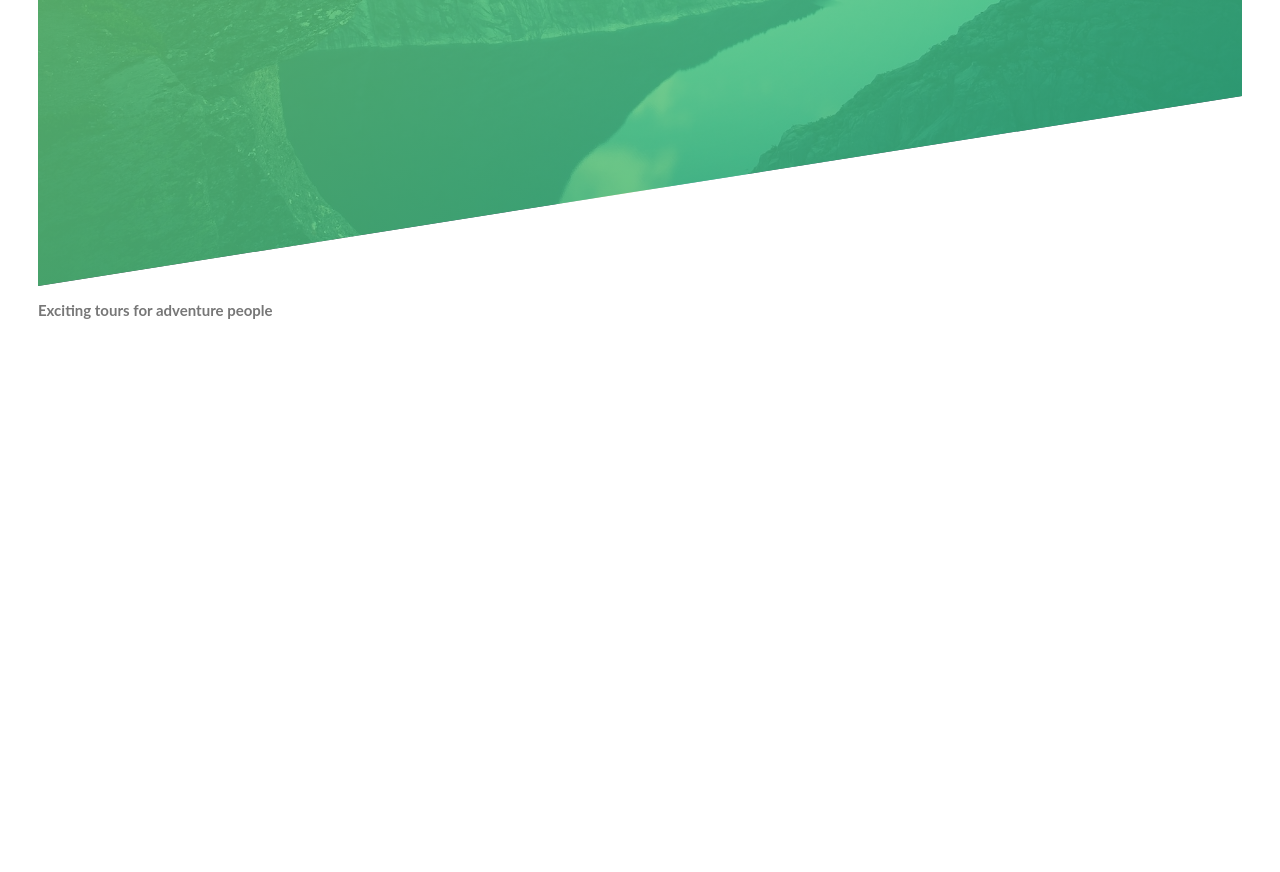
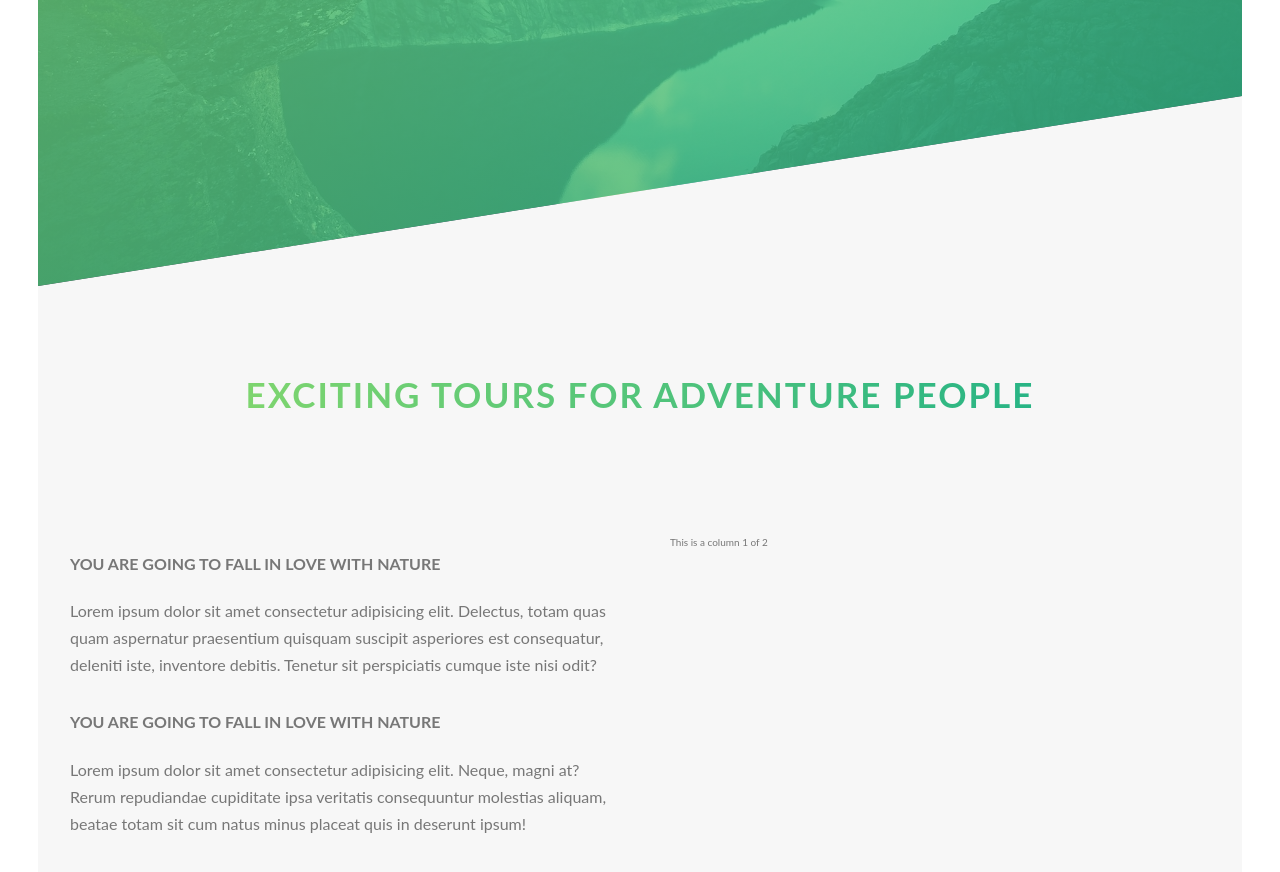
Before and after one commit to Magicsoftuz/magic-life, a website: page index.html in a window 1280 px wide. Shown: the part 512-1384 px from the top of the page. Before the commit the page ends 886 px from the top, so only its background shows below. Drawn offline with Linux system fonts and the light colour scheme.

Commit message:
Building The About Section Added but only part2

```diff
--- a/index.html
+++ b/index.html
@@ -28,7 +28,32 @@
 
     <main>
       <section class="section-about">
-        <h2 class="heading-secondary">Exciting tours for adventure people</h2>
+        <div class="u-text-center u-margin-bottom-big">
+          <h2 class="heading-secondary">Exciting tours for adventure people</h2>
+        </div>
+        <div class="row">
+          <div class="col-1-of-2">
+            <h3 class="heading-tertiary u-margin-bottom-small">
+              You are going to fall in love with nature
+            </h3>
+            <p class="paragraph">
+              Lorem ipsum dolor sit amet consectetur adipisicing elit. Delectus,
+              totam quas quam aspernatur praesentium quisquam suscipit
+              asperiores est consequatur, deleniti iste, inventore debitis.
+              Tenetur sit perspiciatis cumque iste nisi odit?
+            </p>
+            <h3 class="heading-tertiary u-margin-bottom-small">
+              You are going to fall in love with nature
+            </h3>
+            <p class="paragraph">
+              Lorem ipsum dolor sit amet consectetur adipisicing elit. Neque,
+              magni at? Rerum repudiandae cupiditate ipsa veritatis consequuntur
+              molestias aliquam, beatae totam sit cum natus minus placeat quis
+              in deserunt ipsum!
+            </p>
+          </div>
+          <div class="col-1-of-2">This is a column 1 of 2</div>
+        </div>
       </section>
     </main>
     <!-- <section class="grid-test">
--- a/sass/base/_typography.scss
+++ b/sass/base/_typography.scss
@@ -25,3 +25,37 @@
     animation-timing-function: ease-in;
   }
 }
+
+.heading-secondary {
+  font-size: 3.5rem;
+  text-transform: uppercase;
+  font-weight: 700;
+  display: inline-block;
+
+  background-image: linear-gradient(
+    to right,
+    $color-primary,
+    $color-primary-dark
+  );
+  -webkit-background-clip: text;
+  background-clip: text;
+  color: transparent;
+  letter-spacing: 0.2rem;
+  transition: all 0.2s;
+  &:hover {
+    transform: skewY(2deg) skewX(15deg) scale(1.1);
+    text-shadow: 0 1.5rem 2rem rgba($color-black, 0.2);
+  }
+}
+
+.heading-tertiary {
+  font-size: 1.6rem;
+  font-weight: 700;
+  text-transform: uppercase;
+}
+.paragraph {
+  font-size: 1.6rem;
+  &:not(:last-child) {
+    margin-bottom: 3rem;
+  }
+}
--- a/sass/base/_utilities.scss
+++ b/sass/base/_utilities.scss
@@ -0,0 +1,12 @@
+.u-text-center {
+  text-align: center;
+}
+.u-margin-bottom-small {
+  margin-bottom: 2rem;
+}
+.u-margin-bottom-medium {
+  margin-bottom: 4rem;
+}
+.u-margin-bottom-big {
+  margin-bottom: 8rem;
+}
--- a/sass/layout/_grid.scss
+++ b/sass/layout/_grid.scss
@@ -1,6 +1,6 @@
 .row {
   max-width: $grid-width;
-  background-color: #eee;
+
   margin: 0 auto;
 
   &:not(:last-child) {
@@ -8,7 +8,6 @@
   }
 
   [class^="col-"] {
-    background-color: orangered;
     float: left;
 
     &:not(:last-child) {
--- a/sass/pages/_home.scss
+++ b/sass/pages/_home.scss
@@ -1,2 +1,5 @@
 .section-about {
+  background-color: $color-grey-light-1;
+  padding: 25rem 0;
+  margin-top: -25vh;
 }
```
Also changed, not shown: css/style.css.
